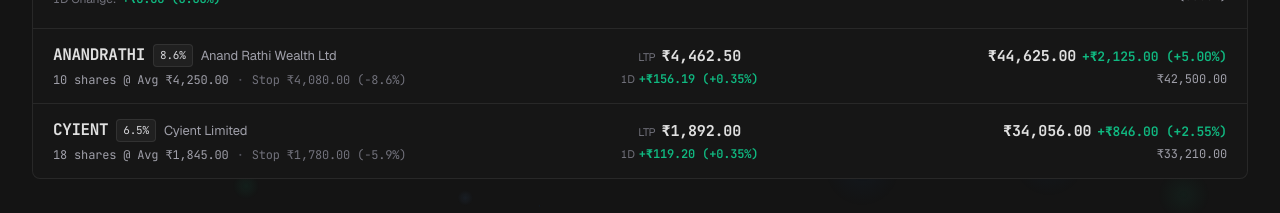
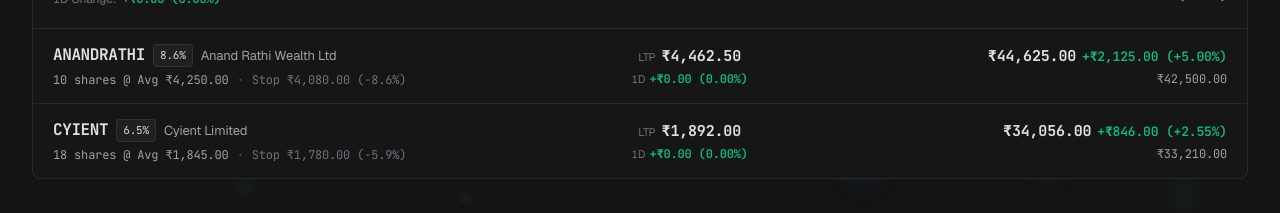
Before and after one commit to Soutrik05/Autonomous_Stock_Trading, a React (Vite) app in the folder dashboard/: page /portfolio/simons in a window 1280 px wide. Shown: the part 451-664 px from the top of the page. Built offline with nearby package versions, Linux system fonts and the light colour scheme; no server answers; a web font is replaced by a local one.

Commit message:
fix 1d price change display and header calculation in holdings stack

```diff
--- a/dashboard/src/components/HoldingsLinearStack.tsx
+++ b/dashboard/src/components/HoldingsLinearStack.tsx
@@ -68,20 +68,22 @@ export default function HoldingsLinearStack({
 
   // Intraday 1D price change on active holdings
   const activeDayChangePaise = activePositions.reduce((sum, pos) => {
-    const dayPct = pos.dayChangePct ?? 0.25;
-    return sum + (pos.dayChangePaise ?? Math.round(pos.quantity * pos.currentPricePaise * (dayPct / 100)));
+    if (pos.dayChangePaise !== undefined) {
+      return sum + (pos.quantity * pos.dayChangePaise);
+    }
+    const dayPct = pos.dayChangePct ?? 0;
+    return sum + Math.round(pos.quantity * pos.currentPricePaise * (dayPct / 100));
   }, 0);
 
-  const effectiveDayChangePaise = dayChangePaise ?? (
-    activePositions.length > 0
-      ? activeDayChangePaise
-      : 0
-  );
-  const effectiveDayChangePct = dayChangePct ?? (
-    currentInvestedValuationPaise > 0
-      ? (effectiveDayChangePaise / currentInvestedValuationPaise) * 100
-      : 0
-  );
+  const effectiveDayChangePaise = activePositions.length > 0
+    ? activeDayChangePaise
+    : (dayChangePaise ?? 0);
+  const prevInvestedValuationPaise = currentInvestedValuationPaise - effectiveDayChangePaise;
+  const effectiveDayChangePct = activePositions.length > 0
+    ? (prevInvestedValuationPaise > 0
+        ? (effectiveDayChangePaise / prevInvestedValuationPaise) * 100
+        : (currentInvestedValuationPaise > 0 ? (effectiveDayChangePaise / currentInvestedValuationPaise) * 100 : 0))
+    : (dayChangePct ?? 0);
   const isDayProfit = effectiveDayChangePaise >= 0;
 
   return (
@@ -191,9 +193,11 @@ export default function HoldingsLinearStack({
             const weightPct = effectiveNav > 0 ? (currentValuePaise / effectiveNav) * 100 : 0;
             const isProfit = pos.unrealizedPnlPaise >= 0;
 
-            const dayPct = pos.dayChangePct ?? 0.35;
-            const dayDiffPaise = pos.dayChangePaise ?? Math.round(pos.quantity * pos.currentPricePaise * (dayPct / 100));
-            const isDayProfit = dayPct >= 0;
+            const dayPct = pos.dayChangePct ?? 0;
+            const dayDiffPaise = pos.dayChangePaise !== undefined
+              ? pos.dayChangePaise
+              : (pos.currentPricePaise > 0 && dayPct !== 0 ? Math.round(pos.currentPricePaise * (dayPct / 100)) : 0);
+            const isDayProfit = (pos.dayChangePaise !== undefined ? pos.dayChangePaise : dayPct) >= 0;
 
             const stopLossPaise = pos.stopLossPaise;
             const stopDistancePct =
--- a/dashboard/src/pages/Leaderboard.tsx
+++ b/dashboard/src/pages/Leaderboard.tsx
@@ -149,7 +149,7 @@ export default function Leaderboard() {
       <div className="max-w-7xl mx-auto px-4 py-28 flex justify-center items-center">
         <div className="flex items-center gap-3 text-zinc-500 font-mono text-xs">
           <div className="w-4 h-4 border-2 border-brand-blue border-t-transparent rounded-full animate-spin" />
-          <span>Synchronizing live agent telemetry...</span>
+          <span>Synchronizing leaderboard data...</span>
         </div>
       </div>
     );
--- a/dashboard/src/pages/Portfolio.tsx
+++ b/dashboard/src/pages/Portfolio.tsx
@@ -240,7 +240,7 @@ export default function Portfolio() {
       <div className="max-w-7xl mx-auto px-4 py-28 flex justify-center items-center">
         <div className="flex items-center gap-3 text-zinc-500 font-mono text-xs">
           <div className="w-4 h-4 border-2 border-brand-blue border-t-transparent rounded-full animate-spin" />
-          <span>Synchronizing strategy ledger telemetry...</span>
+          <span>Synchronizing agents data...</span>
         </div>
       </div>
     );
--- a/dashboard/src/services/api.ts
+++ b/dashboard/src/services/api.ts
@@ -123,16 +123,8 @@ function normalizePosition(r: any): Position {
     quantity: r.quantity ?? r.shares ?? 0,
     entryPricePaise: r.entry_price_paise ?? r.entryPricePaise ?? 0,
     currentPricePaise: r.current_price_paise ?? r.currentPricePaise ?? r.entry_price_paise ?? 0,
-    dayChangePaise: r.day_change_paise ?? r.dayChangePaise ?? (
-      r.current_price_paise && r.entry_price_paise
-        ? r.current_price_paise - r.entry_price_paise
-        : undefined
-    ),
-    dayChangePct: r.day_change_pct ?? r.dayChangePct ?? (
-      r.current_price_paise && r.entry_price_paise
-        ? Number((((r.current_price_paise - r.entry_price_paise) / r.entry_price_paise) * 100).toFixed(2))
-        : undefined
-    ),
+    dayChangePaise: r.day_change_paise ?? r.dayChangePaise,
+    dayChangePct: r.day_change_pct ?? r.dayChangePct,
     exitPricePaise: r.exit_price_paise ?? r.exitPricePaise,
     stopLossPaise: r.stop_loss_paise ?? r.stopLossPaise ?? r.stop_paise ?? 0,
     targetPricePaise: r.target_price_paise ?? r.targetPricePaise ?? r.target_paise,
```
